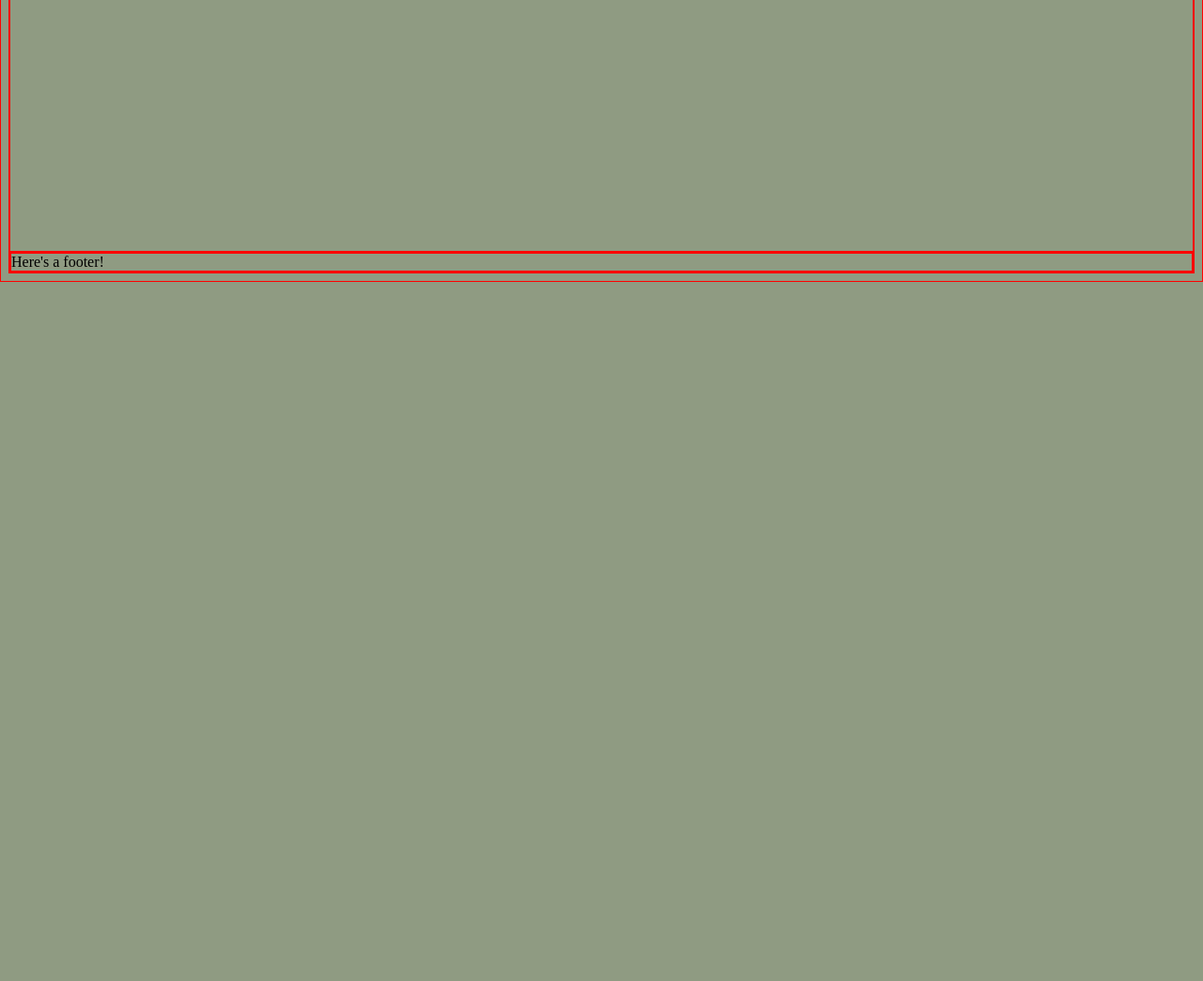
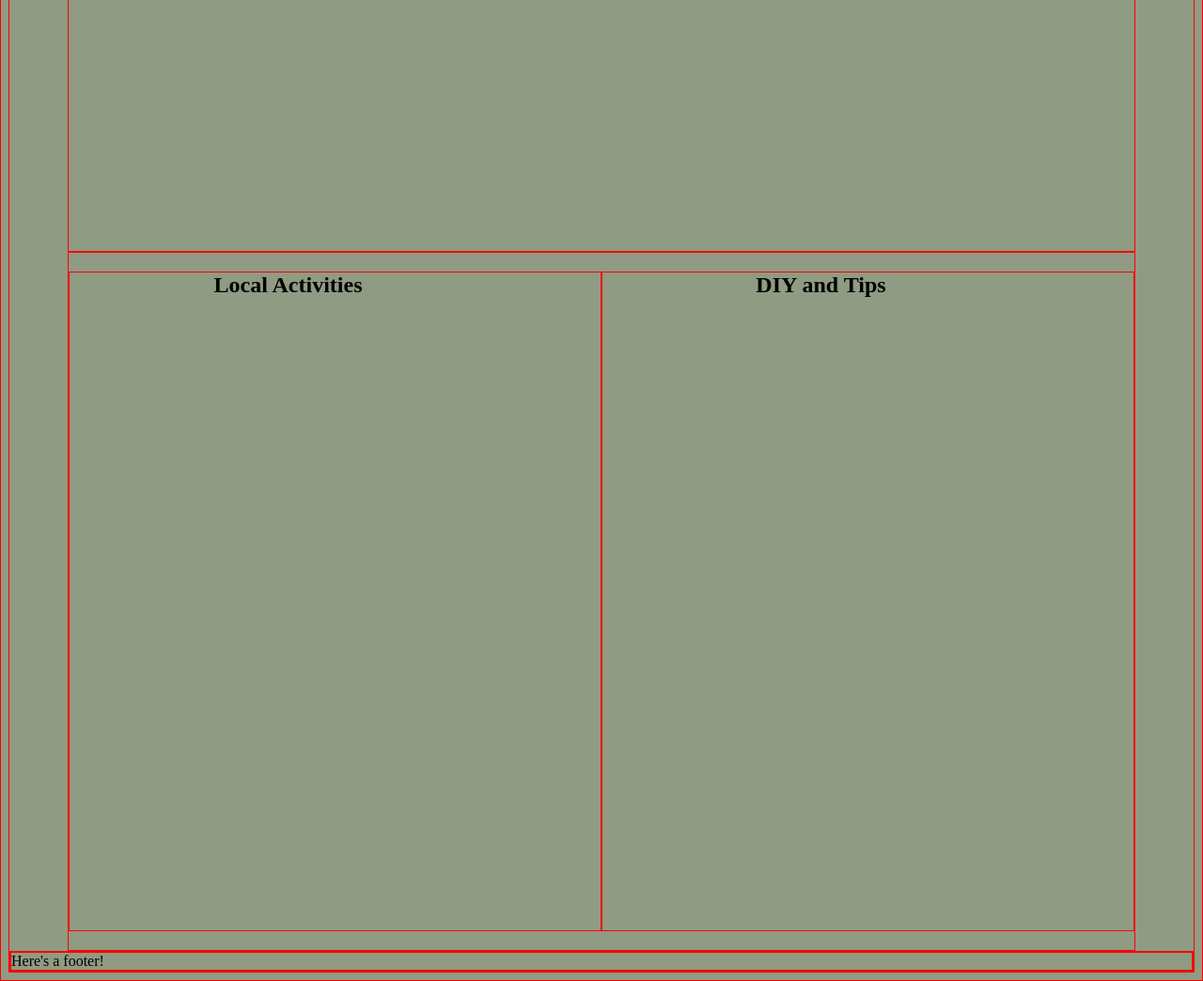
Before and after one commit to Roobchoobl/WICHACKSprojectrepo, a plain HTML site: page WIC HACKATHON THINGS/hackathon html/Index.html in a window 1280 px wide. Shown: the part 3153-4197 px from the top of the page at 94% size. Before the commit the page ends 3453 px from the top, so only its background shows below. Drawn offline with Linux system fonts and the light colour scheme.

Commit message:
added next page

```diff
--- a/WIC HACKATHON THINGS/hackathon html/Index.html
+++ b/WIC HACKATHON THINGS/hackathon html/Index.html
@@ -97,6 +97,23 @@
                     <img class = "leftimg3" src = "Images/Market.png" alt = "market">
                     <img class = "bottomimg3" src = "Images/Market.png" alt = "market">
                 </section>
+
+
+                <section class = "page4">
+                    <h2 class = "local">
+                        Local Activities
+                    </h2>
+
+
+                    <h2 class = "DIY">
+                        DIY and Tips
+                    </h2>
+
+
+
+
+
+                </section>
             </main>
 
 
--- a/WIC HACKATHON THINGS/hackathon html/css/styles.css
+++ b/WIC HACKATHON THINGS/hackathon html/css/styles.css
@@ -94,6 +94,8 @@ header{
 }
 
 .page3{
+    margin: auto;
+    max-width: 90%;
     display: grid;
     grid-template-columns: 1fr 1fr 1fr 1fr 1fr 1fr;
     grid-template-rows: 1fr 1fr 1fr 1fr 1fr;
@@ -111,6 +113,26 @@ header{
 .bottomimg3{
     grid-column: 3/5;
     grid-row: 2/3;
+}
+
+.page4{
+    display: grid;
+    grid-template-columns: 1fr 1fr;
+    margin: auto;
+    max-width: 90%;
+
+}
+.local, .DIY{
+    text-align: center;
+    padding-right: 100px;
+    height: 700px;
+}
+
+.local{
+    grid-column: 1/2;
+}
+.DIY{
+    grid-column: 2/3;
 }
 /*
 h2{
```
